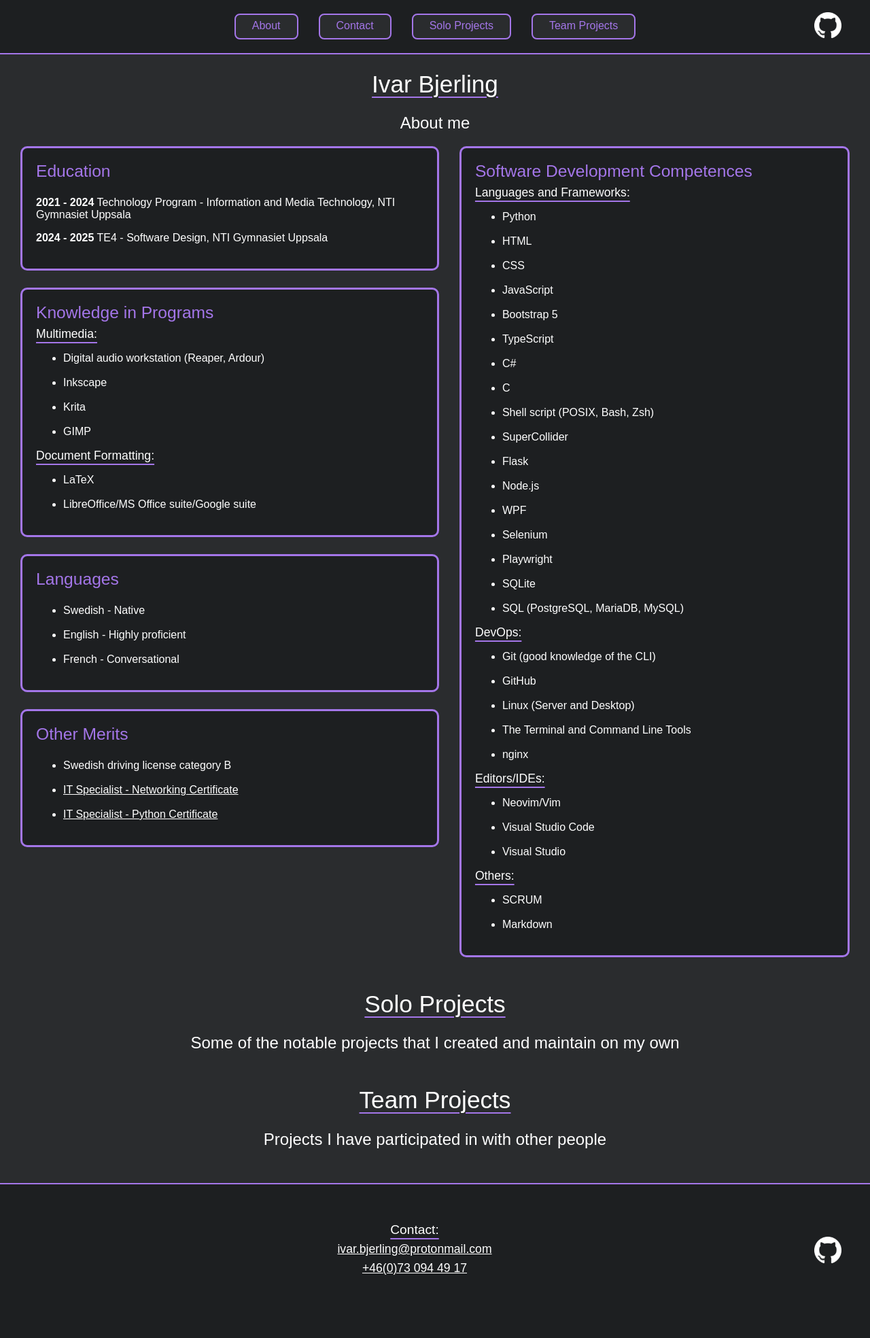
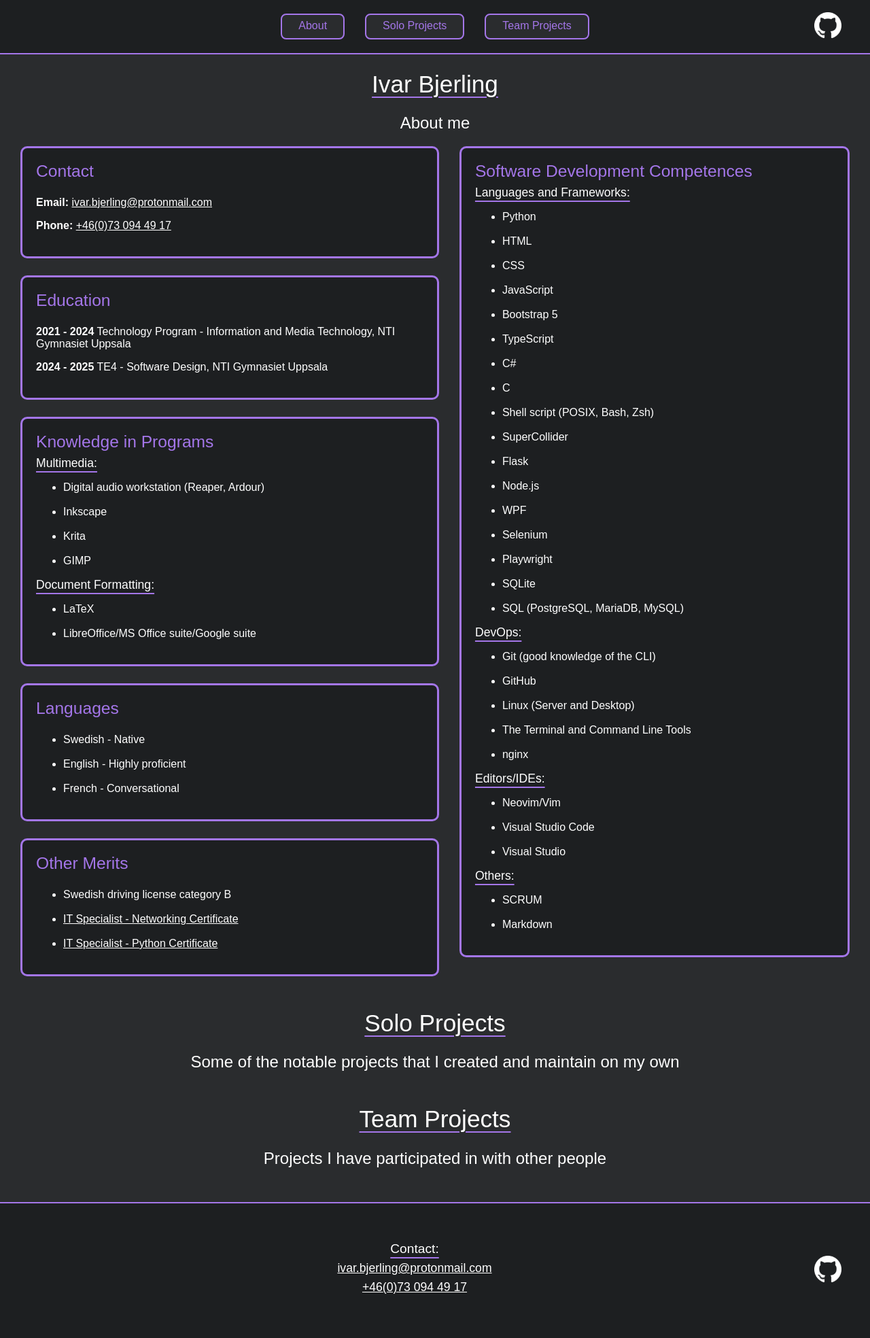
Before and after one commit to ivar117/Portfolio, a Flask app: page / in a window 1280 px wide. Shown: the whole page at 68% size. Before the commit the page ends 1875 px from the top, so only its background shows below. Run offline with Flask 3, Linux system fonts and the light colour scheme; data that the repository does not hold is empty; some libraries are stand-ins or nearby versions.

Commit message:
added contact box in about section
Removed navbar link to footer contact info, added new box for contact info in about me section.

```diff
--- a/app/templates/base.html
+++ b/app/templates/base.html
@@ -16,7 +16,6 @@
             <a href="javascript:void(0)" class="closebtn" onclick="closeSideNav()">&times;</a>
             <nav id="side-navbar" class="nav-bar">
                 <a href="#about">About</a>
-                <a href="#page-footer">Contact</a>
                 <a href="#solo-projects">Solo Projects</a>
                 <a href="#team-projects">Team Projects</a>
             </nav>
@@ -27,7 +26,6 @@
             </span>
             <nav id="header-navbar" class="nav-bar">
                 <a href="#about">About</a>
-                <a href="#page-footer">Contact</a>
                 <a href="#solo-projects">Solo Projects</a>
                 <a href="#team-projects">Team Projects</a>
             </nav>
--- a/app/templates/index.html
+++ b/app/templates/index.html
@@ -5,6 +5,14 @@
 
     <div class="information-container">
         <div class="container-column" id="left-column">
+            <div class="information-box" id="contact-box">
+                <div class="title">Contact</div>
+                <div class="text">
+                    <p><strong>Email: </strong><a href="mailto:ivar.bjerling@protonmail.com">ivar.bjerling@protonmail.com</a></p>
+                    <p><strong>Phone: </strong><a href="tel:+46730944917">+46(0)73 094 49 17</a></p>
+                </div>
+            </div>
+
             <div class="information-box" id="education-box">
                 <div class="title">Education</div>
                 <div class="text">
```
